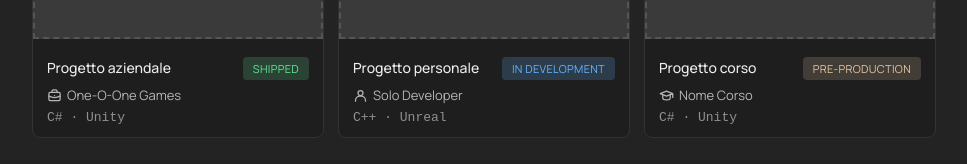
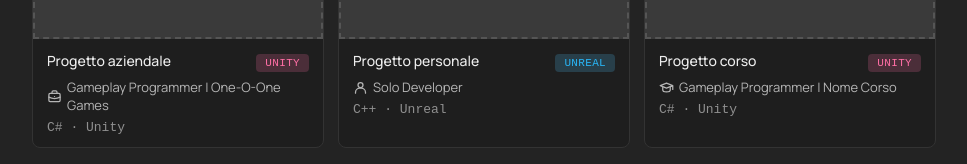
Before and after one commit to camilla-bianca/camilla-bianca.github.io, a React (Vite) app: page / in a window 1280 px wide. Shown: the part 607-771 px from the top of the page, without its empty margins (156-1123 px from the left). Built offline with nearby package versions, Linux system fonts and the light colour scheme.

Commit message:
add project labels with stack info and removed labels with status info

```diff
--- a/src/components/ProjectCard.css
+++ b/src/components/ProjectCard.css
@@ -47,7 +47,7 @@
   align-items: center;
   justify-content: center;
   opacity: 0;
-  color: var(--status-shipped);
+  color: var(--preview-accent);
   gap: 5px;
   font-size: 10px;
 }
@@ -82,27 +82,23 @@
   color: var(--text-primary);
 }
 
-.status {
+.engine-badge {
   font-size: 11px;
   letter-spacing: 0.03em;
   padding: 3px 9px;
   border-radius: 4px;
   display: inline-block;
+  font-family: monospace;
 }
 
-.status.shipped {
-  color: var(--status-shipped);
-  background: rgba(95, 232, 150, 0.18);
+.engine-badge.unity {
+  color: var(--engine-unity);
+  background: var(--engine-unity-bg);
 }
 
-.status.in-dev {
-  color: var(--status-in-dev);
-  background: rgba(102, 180, 255, 0.2);
-}
-
-.status.pre-prod {
-  color: var(--status-pre-prod);
-  background: rgba(226, 199, 163, 0.18);
+.engine-badge.unreal {
+  color: var(--engine-unreal);
+  background: var(--engine-unreal-bg);
 }
 
 .card-origin {
--- a/src/components/ProjectCard.jsx
+++ b/src/components/ProjectCard.jsx
@@ -1,11 +1,6 @@
 import { Link } from 'react-router-dom'
+import { engineLabels } from '../data/projects'
 import './ProjectCard.css'
-
-const statusLabels = {
-  shipped: 'SHIPPED',
-  'in-dev': 'IN DEVELOPMENT',
-  'pre-prod': 'PRE-PRODUCTION',
-}
 
 const originIcons = {
   company: (
@@ -36,8 +31,6 @@ const originIcons = {
 }
 
 function ProjectCard({ project }) {
-  const originLabel = project.company || project.role
-
   return (
     <Link to={`/progetti/${project.slug}`} className="card">
       <div className="card-media">
@@ -60,11 +53,11 @@ function ProjectCard({ project }) {
       <div className="card-body">
         <div className="card-title-row">
           <span className="card-title">{project.title}</span>
-          <span className={`status ${project.status}`}>{statusLabels[project.status]}</span>
+          <span className={`engine-badge ${project.engine}`}>{engineLabels[project.engine]}</span>
         </div>
         <div className="card-origin">
           {originIcons[project.origin]}
-          {originLabel}
+          {project.role}{project.company ? ` | ${project.company}` : ''}
         </div>
         <div className="card-stack">{project.stack}</div>
       </div>
--- a/src/components/ProjectDetail.css
+++ b/src/components/ProjectDetail.css
@@ -77,28 +77,23 @@
   color: var(--text-primary);
 }
 
-.status {
+.engine-badge {
   font-size: 11px;
   letter-spacing: 0.03em;
-  padding: 4px 10px;
+  padding: 3px 9px;
   border-radius: 4px;
-  margin-top: 6px;
   display: inline-block;
+  font-family: monospace;
 }
 
-.status.shipped {
-  color: var(--status-shipped);
-  background: rgba(95, 232, 150, 0.18);
+.engine-badge.unity {
+  color: var(--engine-unity);
+  background: var(--engine-unity-bg);
 }
 
-.status.in-dev {
-  color: var(--status-in-dev);
-  background: rgba(102, 180, 255, 0.2);
-}
-
-.status.pre-prod {
-  color: var(--status-pre-prod);
-  background: rgba(226, 199, 163, 0.18);
+.engine-badge.unreal {
+  color: var(--engine-unreal);
+  background: var(--engine-unreal-bg);
 }
 
 .project-origin {
--- a/src/data/projects.js
+++ b/src/data/projects.js
@@ -1,12 +1,12 @@
 // Projects ordered from the oldest to the newest
-// status: 'shipped' | 'in-dev' | 'pre-prod'
+// engine: 'unity' | 'unreal'
 // origin: 'company' | 'personal' | 'course'
 
 export const projects = [
   {
     slug: 'progetto-aziendale',
     title: 'Progetto aziendale',
-    status: 'shipped',
+    engine: 'unity',
     origin: 'company',
     role: 'Gameplay Programmer',
     company: 'One-O-One Games',
@@ -21,7 +21,7 @@ export const projects = [
   {
     slug: 'progetto-personale',
     title: 'Progetto personale',
-    status: 'in-dev',
+    engine: 'unreal',
     origin: 'personal',
     role: 'Solo Developer',
     company: null,
@@ -36,7 +36,7 @@ export const projects = [
   {
     slug: 'progetto-corso',
     title: 'Progetto corso',
-    status: 'pre-prod',
+    engine: 'unity',
     origin: 'course',
     role: 'Gameplay Programmer',
     company: 'Nome Corso',
@@ -51,7 +51,7 @@ export const projects = [
   {
     slug: 'game-jam-esempio',
     title: 'Game Jam',
-    status: 'shipped',
+    engine: 'unity',
     origin: 'game-jam',
     role: 'Gameplay Programmer',
     company: 'Nome della Jam',
@@ -66,7 +66,7 @@ export const projects = [
   {
     slug: 'progetto-corso 2',
     title: 'Progetto Test 32',
-    status: 'shipped',
+    engine: 'unreal',
     origin: 'course',
     role: 'Gameplay Programmer',
     company: 'Nome del Corso',
@@ -91,3 +91,8 @@ export function getAdjacentProjects(slug) {
     next: index < projects.length - 1 ? projects[index + 1] : null,
   }
 }
+
+export const engineLabels = {
+  unity: 'UNITY',
+  unreal: 'UNREAL',
+}
--- a/src/pages/ProjectDetail.jsx
+++ b/src/pages/ProjectDetail.jsx
@@ -1,14 +1,8 @@
 import { useState } from 'react'
 import { useParams, Link } from 'react-router-dom'
-import { getProjectBySlug, getAdjacentProjects } from '../data/projects'
+import { getProjectBySlug, getAdjacentProjects, engineLabels } from '../data/projects'
 import Header from '../components/Header'
 import '../components/ProjectDetail.css'
-
-const statusLabels = {
-  shipped: 'SHIPPED',
-  'in-dev': 'IN DEVELOPMENT',
-  'pre-prod': 'PRE-PRODUCTION',
-}
 
 function getFourthField(project) {
   if (project.origin === 'company') {
@@ -65,7 +59,7 @@ function ProjectDetail() {
         <div className="project-body">
           <div className="project-title-row">
             <h1>{project.title}</h1>
-            <span className={`status ${project.status}`}>{statusLabels[project.status]}</span>
+            <span className={`engine-badge ${project.engine}`}>{engineLabels[project.engine]}</span>
           </div>
 
           <div className="project-origin">
--- a/src/styles/theme.css
+++ b/src/styles/theme.css
@@ -7,16 +7,19 @@
   --border-strong: #3A3A3A;
 
   --text-primary: #EDEDED;
---text-secondary: #B5B5B5;
---text-muted: #909090;
+  --text-secondary: #B5B5B5;
+  --text-muted: #909090;
 
   --accent-primary: #2ED573;
   --accent-primary-on: #08210F;
   --accent-secondary: #9985D6;
 
-  --status-shipped: #5FE896;
-  --status-in-dev: #66B4FF;
-  --status-pre-prod: #E2C7A3;
+  --engine-unity: #FF6FA5;
+  --engine-unity-bg: rgba(255, 111, 165, 0.2);
+  --engine-unreal: #29B6F6;
+  --engine-unreal-bg: rgba(79, 195, 247, 0.2);
+
+  --preview-accent: #5FE896;
 
   --font-display: 'Fraunces', Georgia, serif;
   --font-body: 'Manrope', -apple-system, sans-serif;
```
